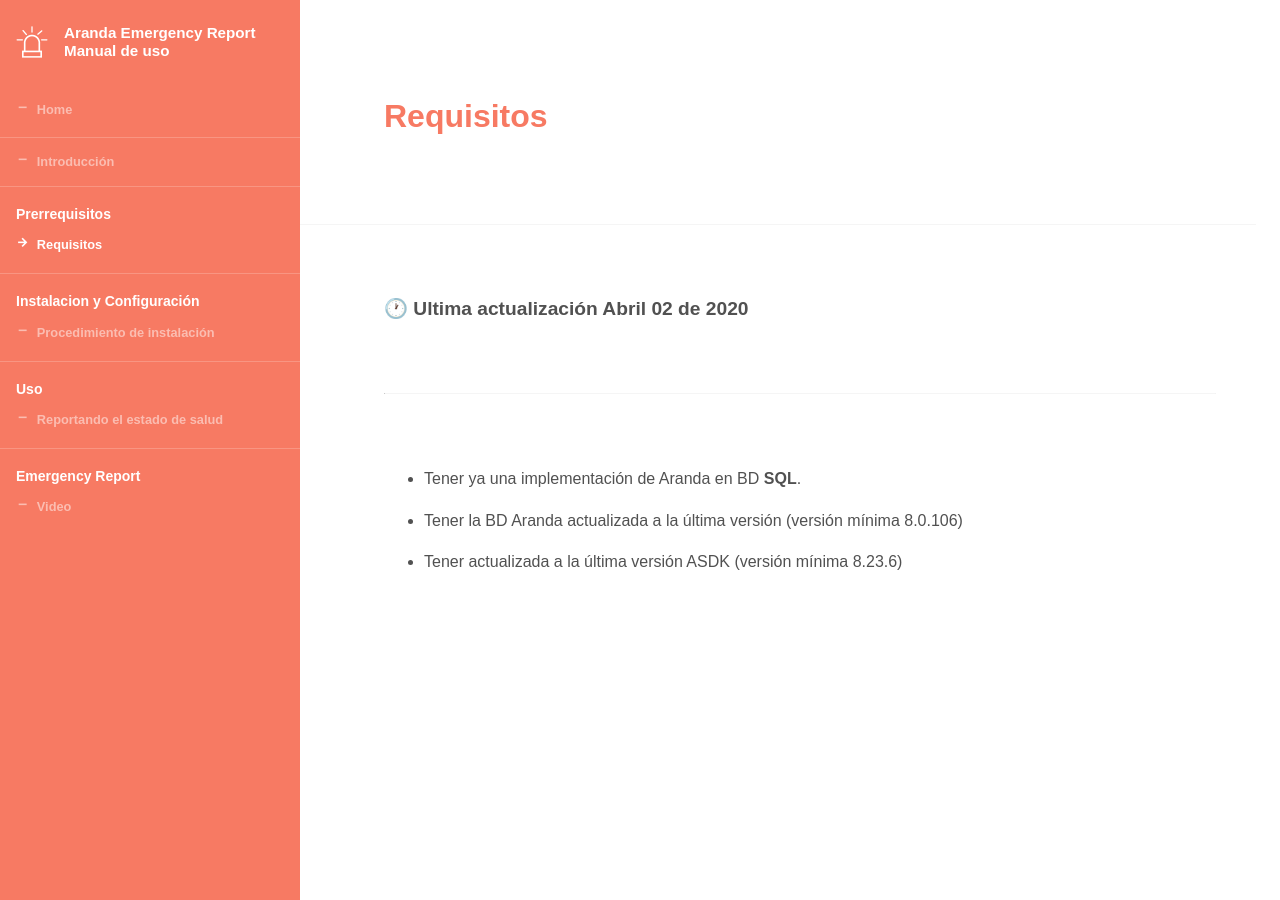
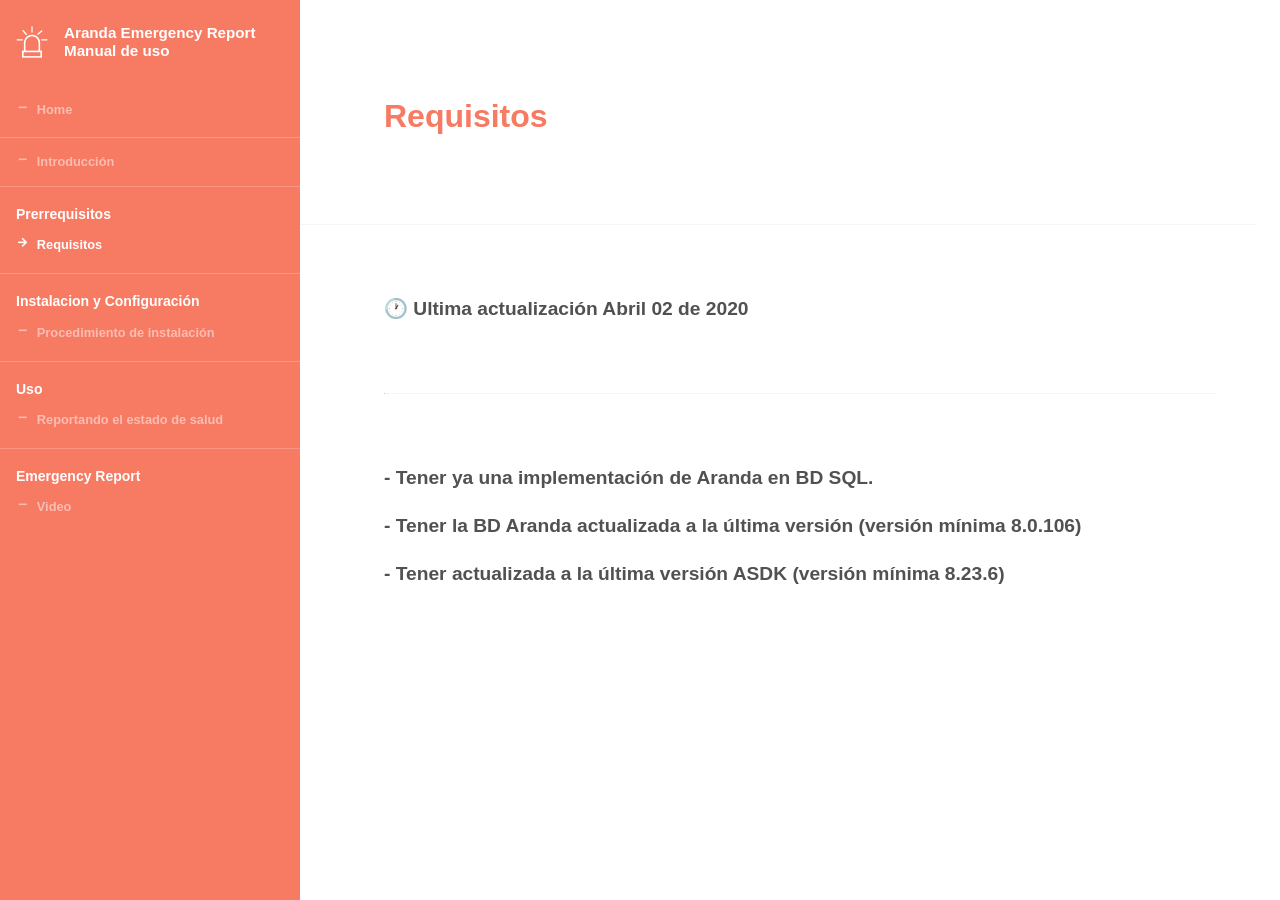
Before and after one commit to Nats85/ArandaEmergencyReport, a Jekyll site: the page built from _docs/prerrequisitos/prerrequisitos.md, in a window 1280 px wide. Built offline with Jekyll 4.4.1, drawn with Linux system fonts in a browser that asks for light colours.

```diff
--- a/_docs/prerrequisitos/prerrequisitos.md
+++ b/_docs/prerrequisitos/prerrequisitos.md
@@ -9,8 +9,8 @@ info:
 
 
 
--   Tener ya una implementación de Aranda en BD **SQL**.
+###   - Tener ya una implementación de Aranda en BD **SQL**.
 
--   Tener la BD Aranda actualizada a la última versión (versión mínima 8.0.106)
+###   - Tener la BD Aranda actualizada a la última versión (versión mínima 8.0.106)
 
--   Tener actualizada a la última versión ASDK (versión mínima 8.23.6)
+###  - Tener actualizada a la última versión ASDK (versión mínima 8.23.6)
```
